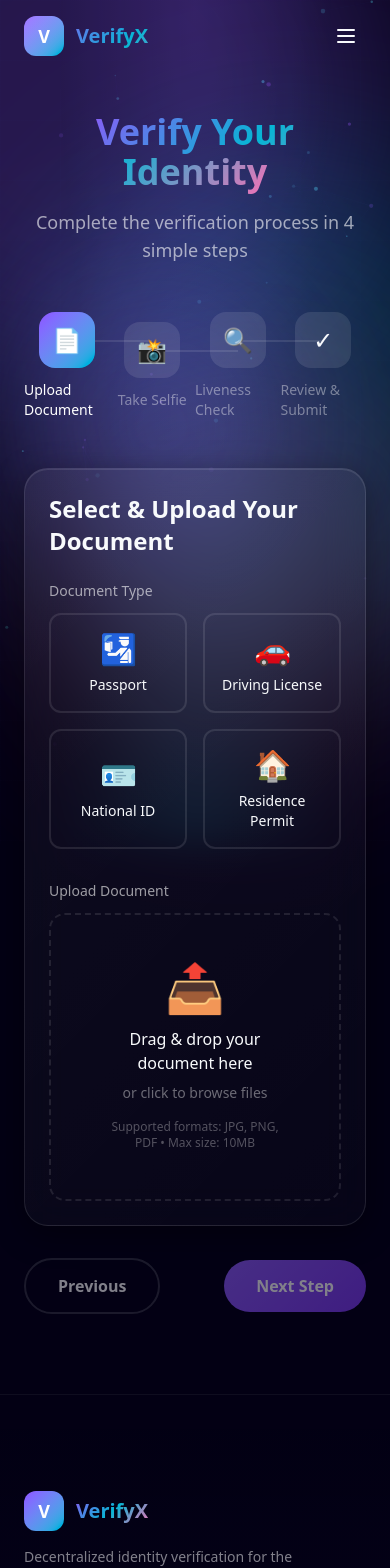
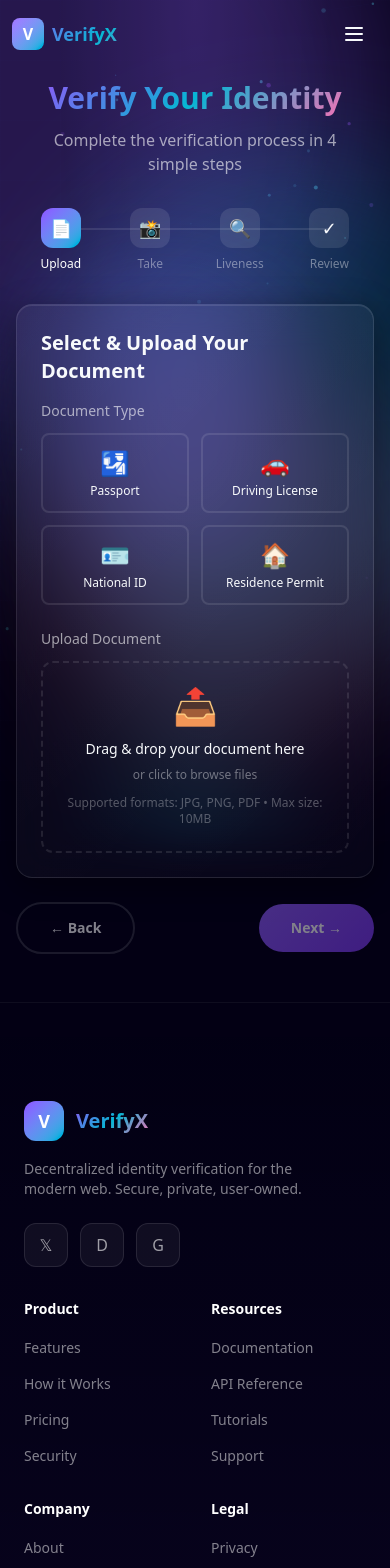
Before and after one commit to AkshayGojiya/DID-AI, a Next.js app in the folder frontend/: page /verify in a window 390 px wide. Shown: the top 1568 px of the page. Built offline with nearby package versions, Linux system fonts and the light colour scheme.

Commit message:
Mobile specific changes

```diff
--- a/frontend/app/globals.css
+++ b/frontend/app/globals.css
@@ -1108,3 +1108,66 @@ html {
     animation-range: entry 0% cover 40%;
   }
 }
+
+/* ================================
+   MOBILE SPECIFIC UTILITIES
+   ================================ */
+
+/* Touch-friendly tap targets */
+@media (max-width: 640px) {
+  button,
+  a {
+    min-height: 44px;
+    min-width: 44px;
+  }
+
+  /* Optimize text sizes for mobile */
+  .stat-number {
+    font-size: 2rem;
+    font-weight: 800;
+    background: linear-gradient(135deg, #8b5cf6, #06b6d4);
+    -webkit-background-clip: text;
+    -webkit-text-fill-color: transparent;
+    background-clip: text;
+  }
+
+  /* Reduce orb sizes on mobile for better performance */
+  .orb {
+    filter: blur(60px);
+  }
+
+  /* Optimize animations for mobile */
+  @media (prefers-reduced-motion: reduce) {
+    *,
+    *::before,
+    *::after {
+      animation-duration: 0.01ms !important;
+      animation-iteration-count: 1 !important;
+      transition-duration: 0.01ms !important;
+    }
+  }
+}
+
+/* Tablet optimizations */
+@media (min-width: 641px) and (max-width: 1024px) {
+  .stat-number {
+    font-size: 2.5rem;
+    font-weight: 800;
+    background: linear-gradient(135deg, #8b5cf6, #06b6d4);
+    -webkit-background-clip: text;
+    -webkit-text-fill-color: transparent;
+    background-clip: text;
+  }
+}
+
+/* Desktop */
+@media (min-width: 1025px) {
+  .stat-number {
+    font-size: 3rem;
+    font-weight: 800;
+    background: linear-gradient(135deg, #8b5cf6, #06b6d4);
+    -webkit-background-clip: text;
+    -webkit-text-fill-color: transparent;
+    background-clip: text;
+  }
+}
--- a/frontend/app/verify/page.tsx
+++ b/frontend/app/verify/page.tsx
@@ -70,18 +70,18 @@ export default function VerifyPage() {
     };
 
     return (
-        <div className="min-h-screen pt-28 pb-20 px-6">
+        <div className="min-h-screen pt-20 sm:pt-24 md:pt-28 pb-12 sm:pb-16 md:pb-20 px-4 sm:px-6">
             <div className="max-w-4xl mx-auto">
                 {/* Header */}
                 <motion.div
                     initial={{ opacity: 0, y: 20 }}
                     animate={{ opacity: 1, y: 0 }}
-                    className="text-center mb-12"
+                    className="text-center mb-8 sm:mb-10 md:mb-12"
                 >
-                    <h1 className="text-4xl md:text-5xl font-bold mb-4">
+                    <h1 className="text-3xl sm:text-4xl md:text-5xl font-bold mb-3 sm:mb-4 px-2">
                         <span className="gradient-text">Verify Your Identity</span>
                     </h1>
-                    <p className="text-white/60 text-lg">
+                    <p className="text-white/60 text-base sm:text-lg px-4">
                         Complete the verification process in 4 simple steps
                     </p>
                 </motion.div>
@@ -91,7 +91,7 @@ export default function VerifyPage() {
                     initial={{ opacity: 0, y: 20 }}
                     animate={{ opacity: 1, y: 0 }}
                     transition={{ delay: 0.1 }}
-                    className="relative mb-12"
+                    className="relative mb-8 sm:mb-10 md:mb-12"
                 >
                     <div className="flex justify-between items-center">
                         {steps.map((step, index) => (
@@ -101,7 +101,7 @@ export default function VerifyPage() {
                                     whileHover={{ scale: 1.05 }}
                                 >
                                     <motion.div
-                                        className={`w-14 h-14 rounded-2xl flex items-center justify-center text-2xl transition-all ${currentStep >= step.id
+                                        className={`w-10 h-10 sm:w-12 sm:h-12 md:w-14 md:h-14 rounded-xl sm:rounded-2xl flex items-center justify-center text-lg sm:text-xl md:text-2xl transition-all ${currentStep >= step.id
                                             ? "bg-gradient-to-br from-violet-500 to-cyan-500"
                                             : "bg-white/10"
                                             }`}
@@ -112,14 +112,15 @@ export default function VerifyPage() {
                                     >
                                         {step.icon}
                                     </motion.div>
-                                    <span className={`mt-3 text-sm font-medium ${currentStep >= step.id ? "text-white" : "text-white/40"
+                                    <span className={`mt-2 sm:mt-3 text-xs sm:text-sm font-medium text-center ${currentStep >= step.id ? "text-white" : "text-white/40"
                                         }`}>
-                                        {step.name}
+                                        <span className="hidden sm:inline">{step.name}</span>
+                                        <span className="sm:hidden">{step.name.split(' ')[0]}</span>
                                     </span>
                                 </motion.div>
 
                                 {index < steps.length - 1 && (
-                                    <div className="absolute top-7 left-1/2 w-full h-0.5 bg-white/10">
+                                    <div className="absolute top-5 sm:top-6 md:top-7 left-1/2 w-full h-0.5 bg-white/10">
                                         <motion.div
                                             className="h-full bg-gradient-to-r from-violet-500 to-cyan-500"
                                             initial={{ width: "0%" }}
@@ -141,32 +142,32 @@ export default function VerifyPage() {
                         animate={{ opacity: 1, x: 0 }}
                         exit={{ opacity: 0, x: -20 }}
                         transition={{ duration: 0.3 }}
-                        className="glass-card p-8 rounded-3xl mb-8"
+                        className="glass-card p-4 sm:p-6 md:p-8 rounded-2xl sm:rounded-3xl mb-6 sm:mb-8"
                     >
                         {/* Step 1: Upload Document */}
                         {currentStep === 1 && (
                             <motion.div variants={containerVariants} initial="hidden" animate="visible">
-                                <motion.h2 variants={itemVariants} className="text-2xl font-bold mb-6">
+                                <motion.h2 variants={itemVariants} className="text-xl sm:text-2xl font-bold mb-4 sm:mb-6">
                                     Select & Upload Your Document
                                 </motion.h2>
 
                                 {/* Document Type Selection */}
-                                <motion.div variants={itemVariants} className="mb-8">
+                                <motion.div variants={itemVariants} className="mb-6 sm:mb-8">
                                     <label className="block text-sm text-white/60 mb-3">Document Type</label>
-                                    <div className="grid grid-cols-2 md:grid-cols-4 gap-4">
+                                    <div className="grid grid-cols-2 md:grid-cols-4 gap-3 sm:gap-4">
                                         {documentTypes.map((docType) => (
                                             <motion.button
                                                 key={docType.id}
                                                 onClick={() => setSelectedDocType(docType.id)}
                                                 whileHover={{ scale: 1.02 }}
                                                 whileTap={{ scale: 0.98 }}
-                                                className={`p-4 rounded-xl border-2 transition-all ${selectedDocType === docType.id
+                                                className={`p-3 sm:p-4 rounded-lg sm:rounded-xl border-2 transition-all ${selectedDocType === docType.id
                                                     ? "border-violet-500 bg-violet-500/10"
                                                     : "border-white/10 hover:border-white/20"
                                                     }`}
                                             >
-                                                <div className="text-3xl mb-2">{docType.icon}</div>
-                                                <div className="text-sm font-medium">{docType.name}</div>
+                                                <div className="text-2xl sm:text-3xl mb-1 sm:mb-2">{docType.icon}</div>
+                                                <div className="text-xs sm:text-sm font-medium">{docType.name}</div>
                                             </motion.button>
                                         ))}
                                     </div>
@@ -181,7 +182,7 @@ export default function VerifyPage() {
                                         onDrop={handleDrop}
                                         onClick={() => fileInputRef.current?.click()}
                                         whileHover={{ scale: 1.01 }}
-                                        className={`relative border-2 border-dashed rounded-2xl p-12 text-center cursor-pointer transition-all ${isDragOver
+                                        className={`relative border-2 border-dashed rounded-xl sm:rounded-2xl p-6 sm:p-8 md:p-12 text-center cursor-pointer transition-all ${isDragOver
                                             ? "border-violet-500 bg-violet-500/10"
                                             : uploadedFile
                                                 ? "border-emerald-500/50 bg-emerald-500/5"
@@ -221,13 +222,13 @@ export default function VerifyPage() {
                                                 <motion.div
                                                     animate={{ y: [0, -10, 0] }}
                                                     transition={{ duration: 2, repeat: Infinity }}
-                                                    className="text-5xl mb-4"
+                                                    className="text-4xl sm:text-5xl mb-3 sm:mb-4"
                                                 >
                                                     📤
                                                 </motion.div>
-                                                <p className="font-medium mb-2">Drag & drop your document here</p>
-                                                <p className="text-sm text-white/40">or click to browse files</p>
-                                                <p className="text-xs text-white/30 mt-4">
+                                                <p className="font-medium mb-2 text-sm sm:text-base">Drag & drop your document here</p>
+                                                <p className="text-xs sm:text-sm text-white/40">or click to browse files</p>
+                                                <p className="text-xs text-white/30 mt-3 sm:mt-4">
                                                     Supported formats: JPG, PNG, PDF • Max size: 10MB
                                                 </p>
                                             </>
@@ -240,16 +241,16 @@ export default function VerifyPage() {
                         {/* Step 2: Take Selfie */}
                         {currentStep === 2 && (
                             <motion.div variants={containerVariants} initial="hidden" animate="visible">
-                                <motion.h2 variants={itemVariants} className="text-2xl font-bold mb-6">
+                                <motion.h2 variants={itemVariants} className="text-xl sm:text-2xl font-bold mb-4 sm:mb-6">
                                     Take a Selfie
                                 </motion.h2>
-                                <motion.p variants={itemVariants} className="text-white/60 mb-8">
+                                <motion.p variants={itemVariants} className="text-white/60 mb-6 sm:mb-8 text-sm sm:text-base">
                                     Position your face within the frame and ensure good lighting
                                 </motion.p>
 
                                 <motion.div
                                     variants={itemVariants}
-                                    className="relative aspect-video max-w-lg mx-auto rounded-2xl overflow-hidden bg-black/50 mb-8"
+                                    className="relative aspect-video max-w-lg mx-auto rounded-xl sm:rounded-2xl overflow-hidden bg-black/50 mb-6 sm:mb-8"
                                 >
                                     {/* Camera placeholder */}
                                     <div className="absolute inset-0 flex items-center justify-center">
@@ -299,16 +300,16 @@ export default function VerifyPage() {
                         {/* Step 3: Liveness Check */}
                         {currentStep === 3 && (
                             <motion.div variants={containerVariants} initial="hidden" animate="visible">
-                                <motion.h2 variants={itemVariants} className="text-2xl font-bold mb-6">
+                                <motion.h2 variants={itemVariants} className="text-xl sm:text-2xl font-bold mb-4 sm:mb-6">
                                     Liveness Check
                                 </motion.h2>
-                                <motion.p variants={itemVariants} className="text-white/60 mb-8">
+                                <motion.p variants={itemVariants} className="text-white/60 mb-6 sm:mb-8 text-sm sm:text-base">
                                     Follow the instructions to prove you're a real person
                                 </motion.p>
 
                                 <motion.div
                                     variants={itemVariants}
-                                    className="relative aspect-video max-w-lg mx-auto rounded-2xl overflow-hidden bg-black/50 mb-8"
+                                    className="relative aspect-video max-w-lg mx-auto rounded-xl sm:rounded-2xl overflow-hidden bg-black/50 mb-6 sm:mb-8"
                                 >
                                     <div className="absolute inset-0 flex items-center justify-center">
                                         {!livenessComplete ? (
@@ -343,15 +344,15 @@ export default function VerifyPage() {
                                 </motion.div>
 
                                 {/* Instructions */}
-                                <motion.div variants={itemVariants} className="grid md:grid-cols-3 gap-4 mb-8">
+                                <motion.div variants={itemVariants} className="grid grid-cols-3 gap-2 sm:gap-3 md:gap-4 mb-6 sm:mb-8">
                                     {[
                                         { icon: "👁", text: "Blink twice" },
                                         { icon: "↪️", text: "Turn head left" },
                                         { icon: "↩️", text: "Turn head right" },
                                     ].map((instruction, i) => (
-                                        <div key={i} className="p-4 bg-white/5 rounded-xl text-center">
-                                            <div className="text-2xl mb-2">{instruction.icon}</div>
-                                            <p className="text-sm text-white/60">{instruction.text}</p>
+                                        <div key={i} className="p-3 sm:p-4 bg-white/5 rounded-lg sm:rounded-xl text-center">
+                                            <div className="text-xl sm:text-2xl mb-1 sm:mb-2">{instruction.icon}</div>
+                                            <p className="text-xs sm:text-sm text-white/60">{instruction.text}</p>
                                         </div>
                                     ))}
                                 </motion.div>
@@ -372,14 +373,14 @@ export default function VerifyPage() {
                         {/* Step 4: Review & Submit */}
                         {currentStep === 4 && (
                             <motion.div variants={containerVariants} initial="hidden" animate="visible">
-                                <motion.h2 variants={itemVariants} className="text-2xl font-bold mb-6">
+                                <motion.h2 variants={itemVariants} className="text-xl sm:text-2xl font-bold mb-4 sm:mb-6">
                                     Review & Submit
                                 </motion.h2>
-                                <motion.p variants={itemVariants} className="text-white/60 mb-8">
+                                <motion.p variants={itemVariants} className="text-white/60 mb-6 sm:mb-8 text-sm sm:text-base">
                                     Please review your submission before proceeding
                                 </motion.p>
 
-                                <motion.div variants={itemVariants} className="space-y-4 mb-8">
+                                <motion.div variants={itemVariants} className="space-y-3 sm:space-y-4 mb-6 sm:mb-8">
                                     {[
                                         { label: "Document Type", value: selectedDocType, status: "complete" },
                                         { label: "Document Upload", value: uploadedFile?.name, status: "complete" },
@@ -407,8 +408,8 @@ export default function VerifyPage() {
                                     ))}
                                 </motion.div>
 
-                                <motion.div variants={itemVariants} className="p-4 bg-violet-500/10 border border-violet-500/20 rounded-xl mb-8">
-                                    <p className="text-sm text-white/70">
+                                <motion.div variants={itemVariants} className="p-3 sm:p-4 bg-violet-500/10 border border-violet-500/20 rounded-lg sm:rounded-xl mb-6 sm:mb-8">
+                                    <p className="text-xs sm:text-sm text-white/70">
                                         <strong>Privacy Notice:</strong> Your documents are encrypted and stored on IPFS.
                                         Only credential hashes are stored on the blockchain. You maintain full control
                                         over your data.
@@ -421,10 +422,10 @@ export default function VerifyPage() {
                                         disabled={isProcessing}
                                         whileHover={{ scale: 1.02 }}
                                         whileTap={{ scale: 0.98 }}
-                                        className="btn-glow text-lg px-10 py-4"
+                                        className="btn-glow text-base sm:text-lg px-6 sm:px-8 md:px-10 py-3 sm:py-4 w-full sm:w-auto"
                                     >
                                         {isProcessing ? (
-                                            <span className="flex items-center gap-2">
+                                            <span className="flex items-center justify-center gap-2">
                                                 <span className="spinner" /> Processing...
                                             </span>
                                         ) : (
@@ -441,16 +442,17 @@ export default function VerifyPage() {
                 <motion.div
                     initial={{ opacity: 0 }}
                     animate={{ opacity: 1 }}
-                    className="flex justify-between items-center"
+                    className="flex justify-between items-center gap-3 sm:gap-4"
                 >
                     <motion.button
                         onClick={() => setCurrentStep(Math.max(1, currentStep - 1))}
                         disabled={currentStep === 1}
                         whileHover={{ scale: 1.02 }}
                         whileTap={{ scale: 0.98 }}
-                        className="btn-secondary disabled:opacity-50 disabled:cursor-not-allowed"
+                        className="btn-secondary disabled:opacity-50 disabled:cursor-not-allowed text-sm sm:text-base px-4 sm:px-6 py-2 sm:py-3"
                     >
-                        Previous
+                        <span className="hidden sm:inline">Previous</span>
+                        <span className="sm:hidden">← Back</span>
                     </motion.button>
 
                     {currentStep < 4 && (
@@ -459,9 +461,10 @@ export default function VerifyPage() {
                             disabled={!canProceed()}
                             whileHover={{ scale: 1.02 }}
                             whileTap={{ scale: 0.98 }}
-                            className="btn-primary disabled:opacity-50 disabled:cursor-not-allowed"
+                            className="btn-primary disabled:opacity-50 disabled:cursor-not-allowed text-sm sm:text-base px-4 sm:px-6 py-2 sm:py-3"
                         >
-                            Next Step
+                            <span className="hidden sm:inline">Next Step</span>
+                            <span className="sm:hidden">Next →</span>
                         </motion.button>
                     )}
                 </motion.div>
--- a/frontend/components/Navbar.tsx
+++ b/frontend/components/Navbar.tsx
@@ -37,19 +37,19 @@ export default function Navbar() {
                 className={`fixed top-0 left-0 right-0 z-50 transition-all duration-500 ${isScrolled ? "glass-nav shadow-lg shadow-black/20" : "bg-transparent"
                     }`}
             >
-                <div className="max-w-7xl mx-auto px-6 py-4">
-                    <div className="flex items-center justify-between">
+                <div className="max-w-7xl mx-auto px-3 sm:px-4 md:px-6 py-3 sm:py-4">
+                    <div className="flex items-center justify-between gap-2 sm:gap-4">
                         {/* Logo */}
-                        <Link href="/" className="flex items-center gap-3 group">
+                        <Link href="/" className="flex items-center gap-2 sm:gap-3 group flex-shrink-0">
                             <motion.div
                                 whileHover={{ rotate: 12, scale: 1.1 }}
                                 whileTap={{ scale: 0.95 }}
-                                className="w-10 h-10 rounded-xl bg-gradient-to-br from-violet-500 to-cyan-500 flex items-center justify-center relative overflow-hidden"
+                                className="w-8 h-8 sm:w-10 sm:h-10 rounded-lg sm:rounded-xl bg-gradient-to-br from-violet-500 to-cyan-500 flex items-center justify-center relative overflow-hidden"
                             >
-                                <span className="text-white font-bold text-lg relative z-10">V</span>
+                                <span className="text-white font-bold text-base sm:text-lg relative z-10">V</span>
                                 <div className="absolute inset-0 bg-gradient-to-br from-white/20 to-transparent" />
                             </motion.div>
-                            <span className="text-xl font-bold gradient-text-animated">VerifyX</span>
+                            <span className="text-lg sm:text-xl font-bold gradient-text-animated">VerifyX</span>
                         </Link>
 
                         {/* Desktop Nav Links */}
@@ -76,16 +76,16 @@ export default function Navbar() {
                         </div>
 
                         {/* CTA Buttons */}
-                        <div className="flex items-center gap-4">
-                            <div className="hidden sm:flex items-center gap-2 px-4 py-2 glass rounded-full">
+                        <div className="flex items-center gap-2 sm:gap-3 md:gap-4">
+                            <div className="hidden md:flex items-center gap-2 px-3 py-1.5 glass rounded-full">
                                 <span className="w-2 h-2 rounded-full bg-emerald-400 animate-pulse" />
-                                <span className="text-sm text-white/80">0x742d...f44e</span>
+                                <span className="text-xs sm:text-sm text-white/80 whitespace-nowrap">0x742d...f44e</span>
                             </div>
 
                             <motion.button
                                 whileHover={{ scale: 1.05 }}
                                 whileTap={{ scale: 0.95 }}
-                                className="hidden md:flex btn-primary items-center gap-2 text-sm py-2 px-5"
+                                className="hidden md:flex btn-primary items-center gap-2 text-xs sm:text-sm py-2 px-4 sm:px-5 whitespace-nowrap"
                             >
                                 <svg className="w-4 h-4" fill="none" viewBox="0 0 24 24" stroke="currentColor">
                                     <path strokeLinecap="round" strokeLinejoin="round" strokeWidth={2} d="M13.5 4.5L21 12m0 0l-7.5 7.5M21 12H3" />
@@ -96,7 +96,8 @@ export default function Navbar() {
                             {/* Mobile Menu Button */}
                             <button
                                 onClick={() => setIsMobileMenuOpen(!isMobileMenuOpen)}
-                                className="lg:hidden p-2 rounded-lg hover:bg-white/10 transition-colors"
+                                className="lg:hidden p-2 rounded-lg hover:bg-white/10 transition-colors flex-shrink-0"
+                                aria-label="Toggle menu"
                             >
                                 <svg className="w-6 h-6" fill="none" viewBox="0 0 24 24" stroke="currentColor">
                                     {isMobileMenuOpen ? (
@@ -119,9 +120,9 @@ export default function Navbar() {
                         animate={{ opacity: 1, y: 0 }}
                         exit={{ opacity: 0, y: -20 }}
                         transition={{ duration: 0.2 }}
-                        className="fixed inset-x-0 top-[72px] z-40 lg:hidden"
+                        className="fixed inset-x-0 top-[64px] sm:top-[72px] z-40 lg:hidden"
                     >
-                        <div className="mx-4 p-4 glass-card rounded-2xl">
+                        <div className="mx-3 sm:mx-4 p-3 sm:p-4 glass-card rounded-xl sm:rounded-2xl max-h-[calc(100vh-80px)] overflow-y-auto">
                             <div className="flex flex-col gap-2">
                                 {navLinks.map((link, index) => (
                                     <motion.div
@@ -146,7 +147,7 @@ export default function Navbar() {
                                     initial={{ opacity: 0, x: -20 }}
                                     animate={{ opacity: 1, x: 0 }}
                                     transition={{ delay: navLinks.length * 0.05 }}
-                                    className="btn-primary mt-2 text-center"
+                                    className="btn-primary mt-2 text-center text-sm sm:text-base py-2.5 sm:py-3"
                                 >
                                     Connect Wallet
                                 </motion.button>
```
Also changed, not shown: frontend/app/dashboard/page.tsx (+26 -25 lines), frontend/app/page.tsx (+22 -22 lines). Lines whose indentation alone changed are shown as unchanged.
